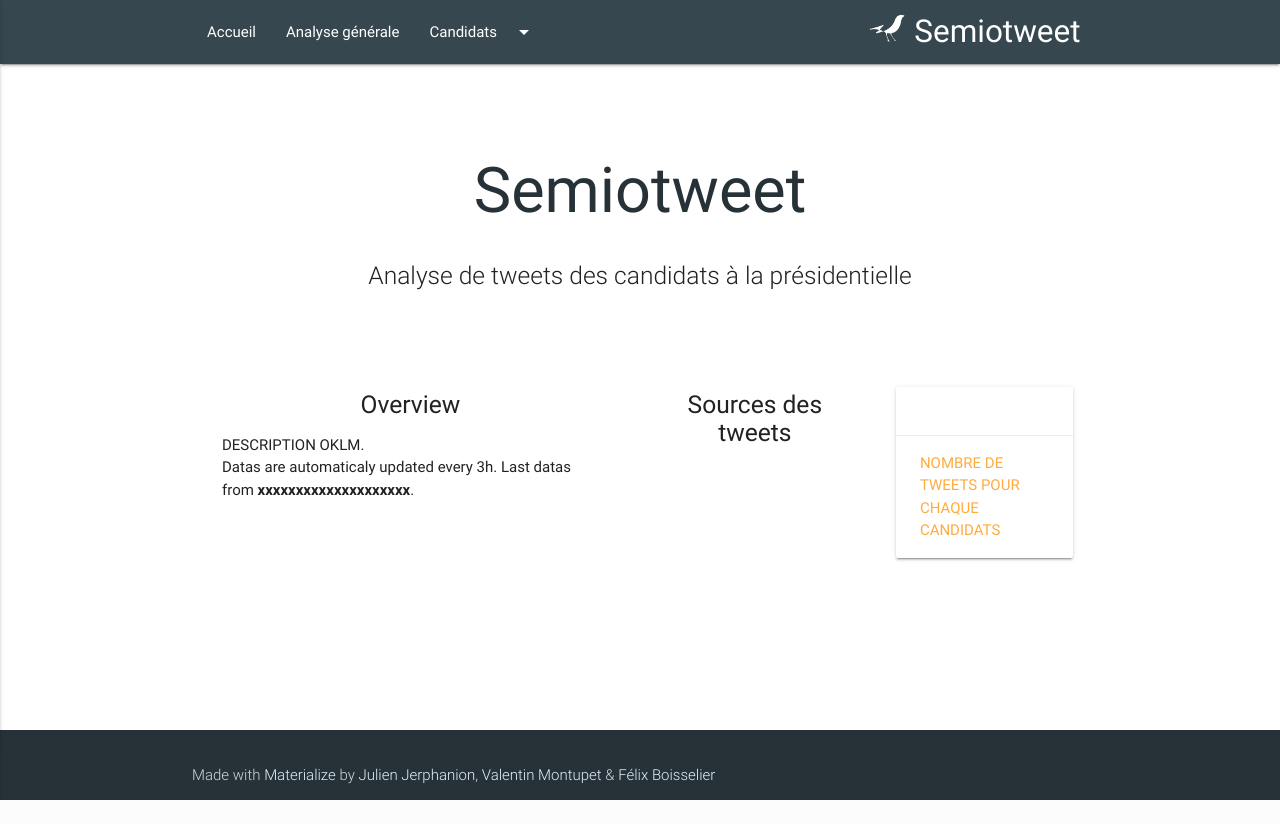
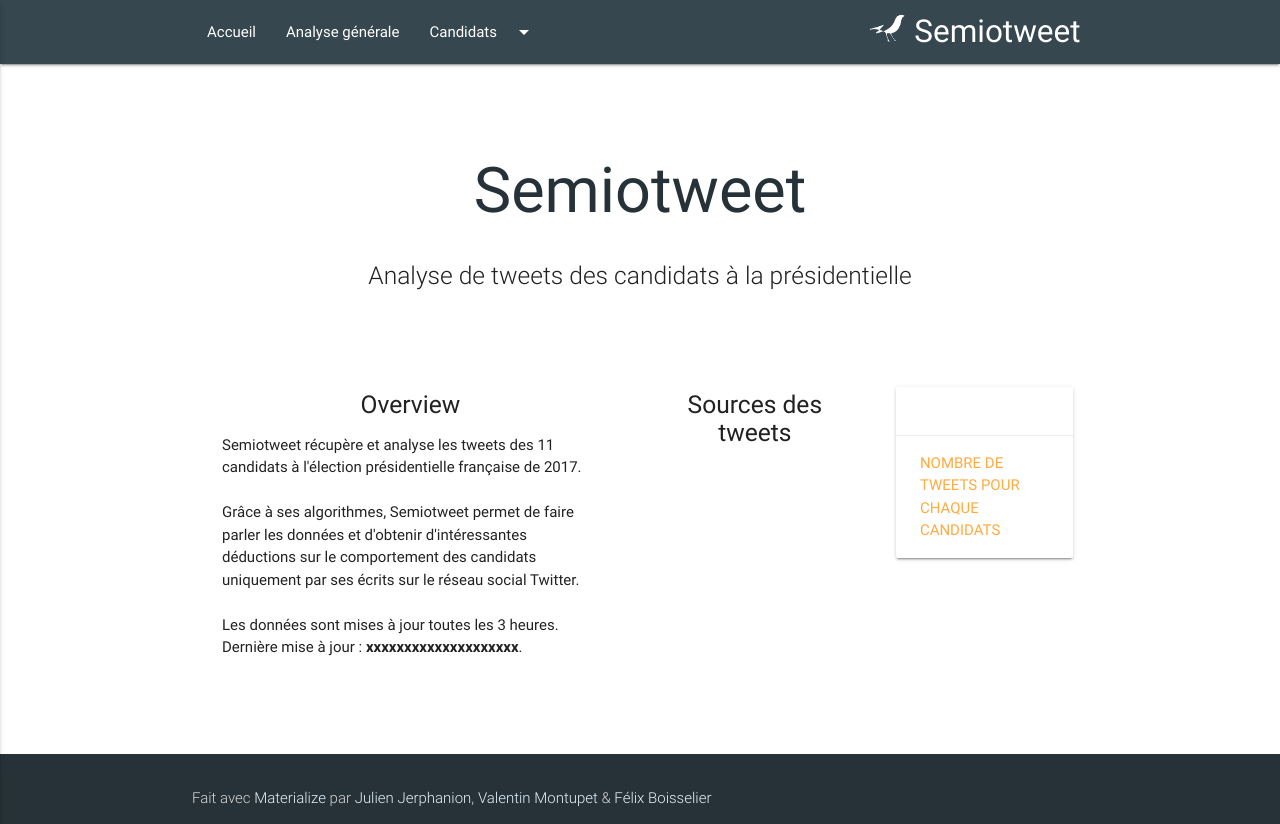
Before and after one commit to Frix-x/semiotweet, a Django app: page / in a window 1280 px wide. Before the commit the page ends 800 px from the top, so only its background shows below. Run offline with Django 3.2, Linux system fonts and the light colour scheme; data that the repository does not hold is empty; parts of the project's set-up code (start-up, migrations or seed data) failed here and were passed over; some libraries are stand-ins or nearby versions.

Commit message:
Début d'introduction à compléter

```diff
--- a/viewer/templates/home.html
+++ b/viewer/templates/home.html
@@ -23,8 +23,12 @@
                   <div class="icon-block">
                     <h5 class="center">Overview</h5>
                     <p>
-                      DESCRIPTION OKLM.<br>
-                      Datas are automaticaly updated every 3h. Last datas from <b>xxxxxxxxxxxxxxxxxxxx</b>.
+                      Semiotweet récupère et analyse les tweets des 11 candidats à l'élection présidentielle française de 2017.<br />
+                      <br />
+                      Grâce à ses algorithmes, Semiotweet permet de faire parler les données et d'obtenir d'intéressantes déductions
+                      sur le comportement des candidats uniquement par ses écrits sur le réseau social Twitter.<br />
+                      <br />
+                      Les données sont mises à jour toutes les 3 heures. Dernière mise à jour : <b>xxxxxxxxxxxxxxxxxxxx</b>.
                     </p>
                   </div>
                 </div>
--- a/viewer/templates/template.html
+++ b/viewer/templates/template.html
@@ -78,7 +78,7 @@
     <footer class="page-footer blue-grey darken-4">
         <div class="footer-copyright">
             <div class="container">
-                Made with <a class="blue-text text-lighten-5" href="http://materializecss.com">Materialize</a> by <a class="blue-text text-lighten-5" href="http://jjerphan.github.io/">Julien Jerphanion</a>, <a class="blue-text text-lighten-5" href="http://valentinmntp.github.io/">Valentin Montupet</a> &amp; <a class="blue-text text-lighten-5" href="https://github.com/Frix-x">Félix Boisselier</a>
+                Fait avec <a class="blue-text text-lighten-5" href="http://materializecss.com">Materialize</a> par <a class="blue-text text-lighten-5" href="http://jjerphan.github.io/">Julien Jerphanion</a>, <a class="blue-text text-lighten-5" href="http://valentinmntp.github.io/">Valentin Montupet</a> &amp; <a class="blue-text text-lighten-5" href="https://github.com/Frix-x">Félix Boisselier</a>
             </div>
         </div>
     </footer>
```
